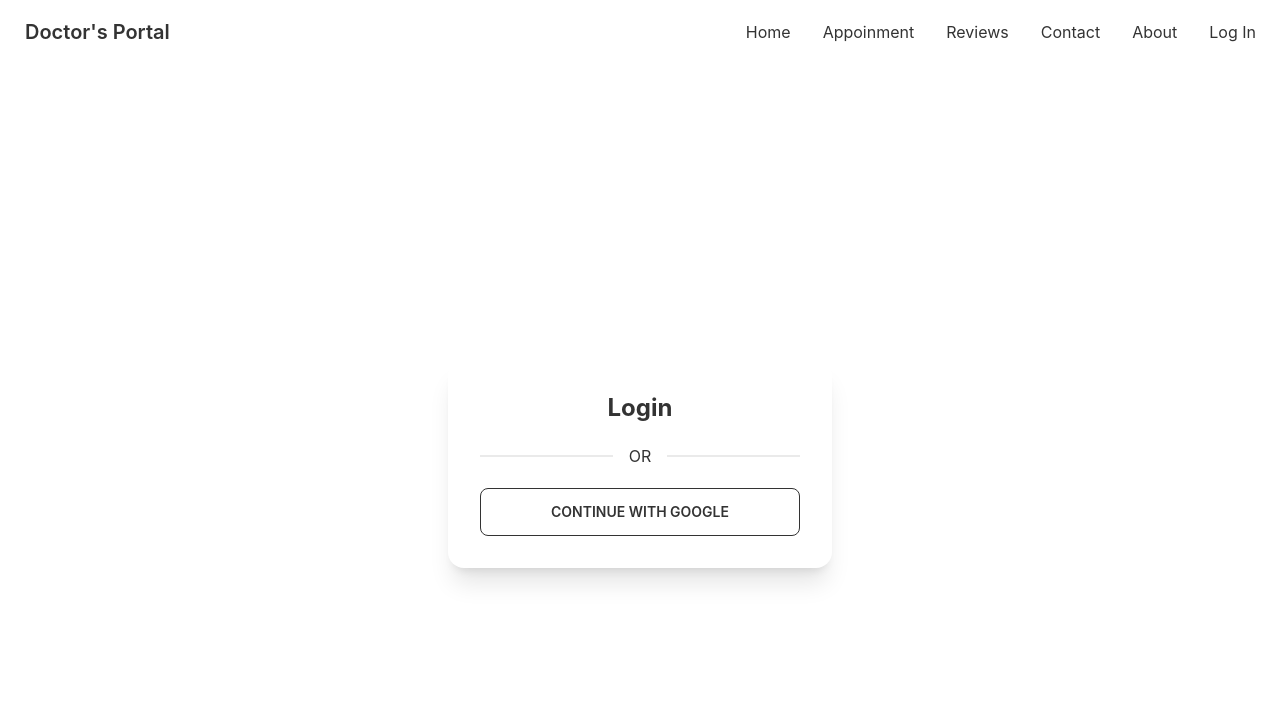
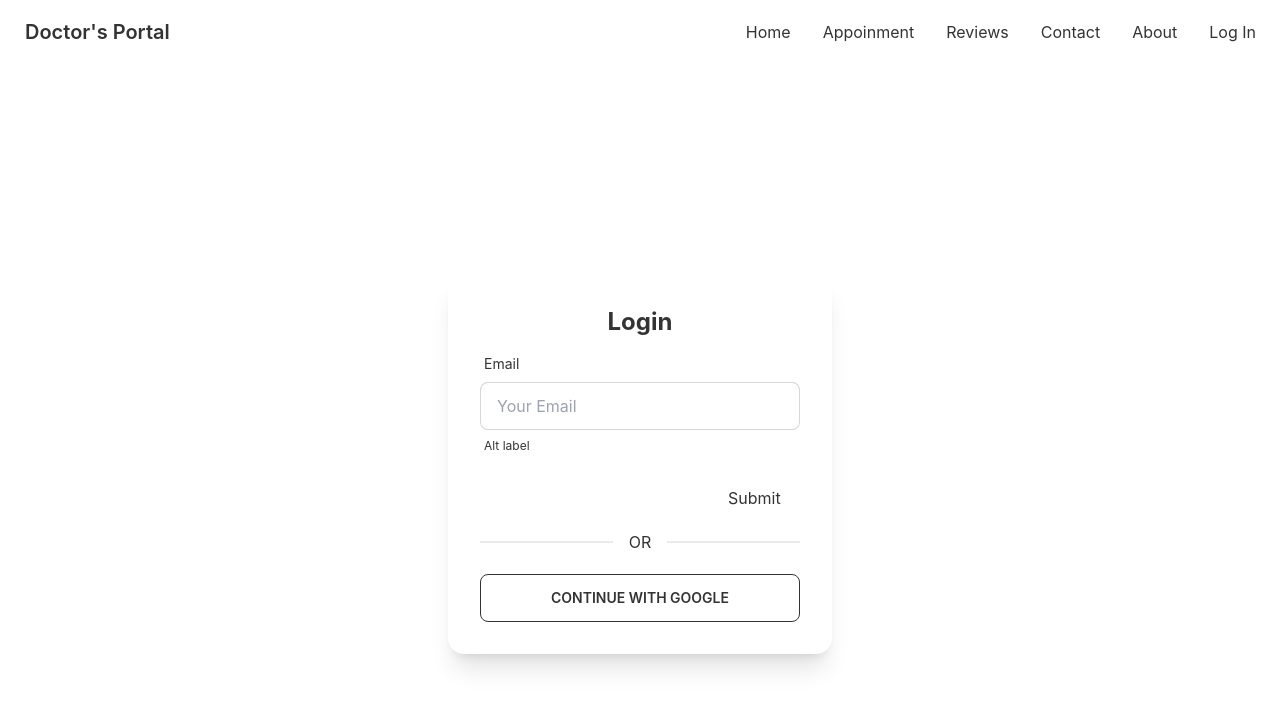
Before and after one commit to osamabinsayeed/doctor-s-portal-client, a React (Create React App) app: page /login in a window 1280 px wide. Shown: the top 708 px of the page. Built offline with nearby package versions, Linux system fonts and the light colour scheme; no server answers; the HTML template or start-up script is replaced by a standard one.

Commit message:
log in page implemention

```diff
--- a/src/Pages/Login/Login.js
+++ b/src/Pages/Login/Login.js
@@ -1,4 +1,5 @@
 import React from 'react';
+import { useForm } from "react-hook-form";
 import auth from '../../firebase.init';
 
 import { useSignInWithGoogle } from 'react-firebase-hooks/auth';
@@ -8,6 +9,16 @@
 
 
     const [signInWithGoogle, user, loading, error] = useSignInWithGoogle(auth);
+    const { register, formState: { errors }, handleSubmit } = useForm();
+    const onSubmit = data => {
+
+
+
+        console.log(data);
+
+    };
+
+
     if (user) {
         console.log(user);
     }
@@ -16,6 +27,44 @@
             <div className="card w-96 bg-base-100 shadow-xl">
                 <div className="card-body">
                     <h2 className="text-center text-2xl font-bold">Login</h2>
+                    <form onSubmit={handleSubmit(onSubmit)}>
+                        <div className="form-control w-full max-w-xs">
+                            <label className="label">
+                                <span className="label-text">Email</span>
+                            </label>
+                            <input
+                                type="email"
+                                placeholder="Your Email"
+                                className="input input-bordered w-full max-w-xs"
+                                {...register("email", {
+                                    required: {
+                                        value: true,
+                                        message: "Email is required"
+                                    },
+                                    pattern: {
+                                        value: /[A-Za-z]{3}/,
+                                        message: 'error message'
+                                    }
+                                })}
+                            />
+                            <label className="label">
+                                <span className="label-text-alt">Alt label</span>
+                            </label>
+                        </div>
+                        <input
+
+                            aria-invalid={errors.firstName ? "true" : "false"}
+                        />
+                        {errors.firstName?.type === 'required' && <p role="alert">First name is required</p>}
+
+                        <input
+                            {...register("mail", { required: "Email Address is required" })}
+                            aria-invalid={errors.mail ? "true" : "false"}
+                        />
+                        {errors.mail && <p role="alert">{errors.mail?.message}</p>}
+
+                        <input type="submit" />
+                    </form>
                     <div className='divider'>OR</div>
                     <button
                         onClick={() => signInWithGoogle()}
```
